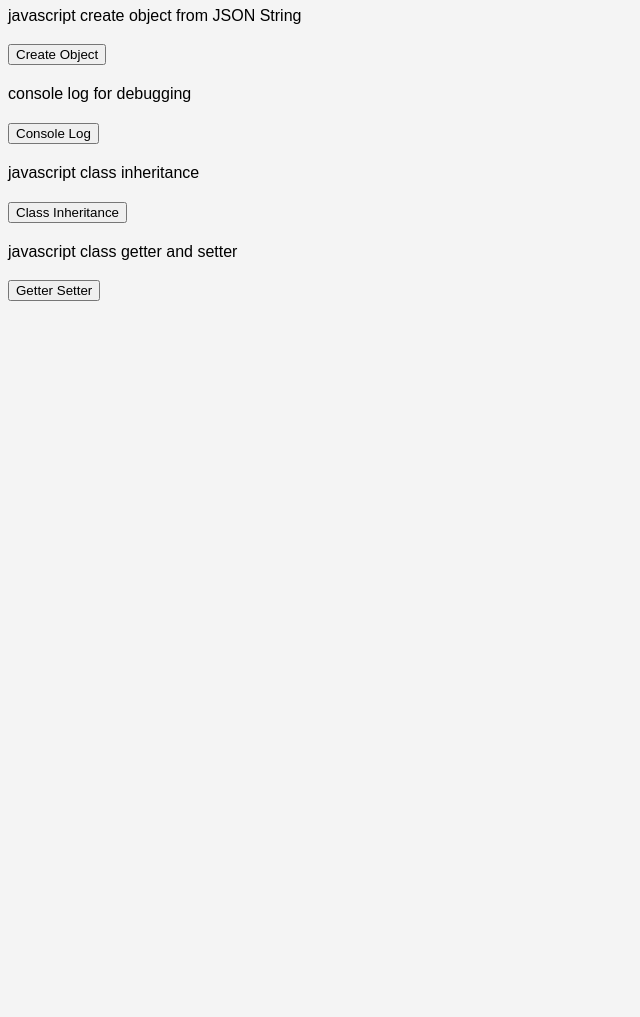
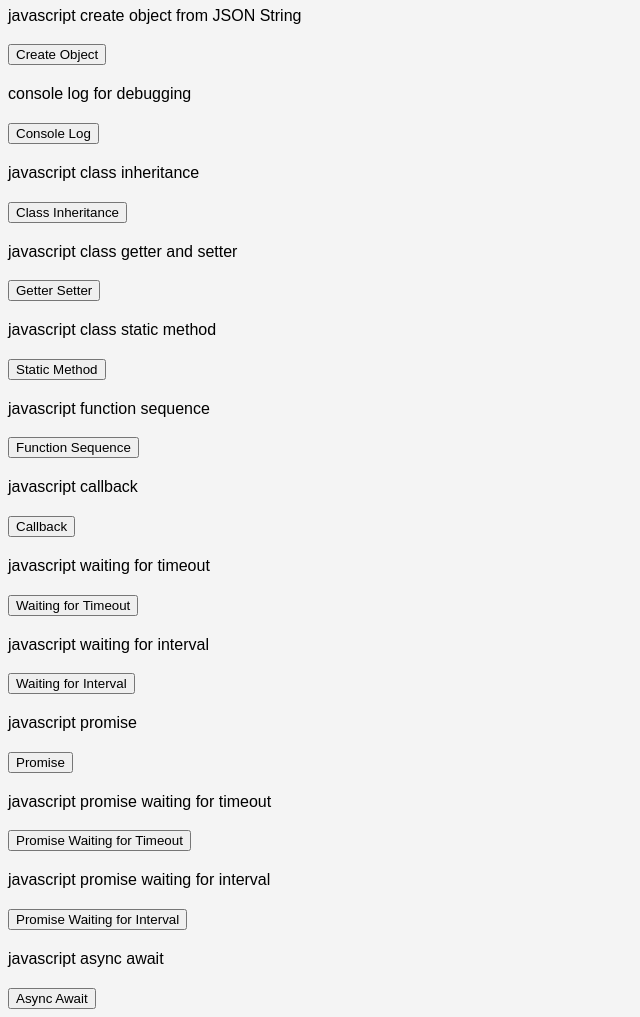
Before and after one commit to PrakarnJ/web_learn, a plain HTML site: page index.html in a window 1280 px wide. Shown: the part 3882-4899 px from the top of the page, without its empty margins (0-640 px from the left). Before the commit the page ends 4191 px from the top, so only its background shows below. Drawn offline with Linux system fonts and the light colour scheme.

Commit message:
Add JavaScript examples demonstrating static methods, function sequences, callbacks, timeouts, intervals, promises, and async/await in index.html

```diff
--- a/index.html
+++ b/index.html
@@ -533,5 +533,127 @@
             document.getElementById("demo40").innerHTML = myCar.carname;
         }
     </script>
+    <p id="demo41">javascript class static method</p>
+    <button onclick="myStaticMethod()">Static Method</button>
+    <script>
+        function myStaticMethod() {
+            class Car {
+                constructor(brand) {
+                    this.carname = brand;
+                }
+                static hello() {
+                    return "Hello!!";
+                }
+            }
+            document.getElementById("demo41").innerHTML = Car.hello();
+        }
+    </script>
+    <p id="demo42">javascript function sequence</p>
+    <button onclick="myFunctionSequence()">Function Sequence</button>
+    <script>
+        function myFunctionSequence() {
+            function myDisplayer(some) {
+                document.getElementById("demo42").innerHTML = some;
+            }
+            function myCalculator(num1, num2) {
+                let sum = num1 + num2;
+                return sum;
+            }
+            myDisplayer(myCalculator(5, 5));
+            myDisplayer(myCalculator(5, 10));
+        }
+    </script>
+    <p id="demo43">javascript callback</p>
+    <button onclick="myCalculator(5, 5, myDisplayer)">Callback</button>
+    <script>
+        function myCalculator(num1, num2, myCallback) {
+            let sum = num1 + num2;
+            myCallback(sum);
+        }
+        function myDisplayer(some) {
+            document.getElementById("demo43").innerHTML = some;
+        }
+    </script>
+    <p id="demo44">javascript waiting for timeout</p>
+    <button onclick="myDisplayAfterTimeout()">Waiting for Timeout</button>
+    <script>
+        function myDisplayAfterTimeout() {
+            setTimeout(myDisplayer, 3000, "Hello World");
+        }
+        function myDisplayer(some) {
+            document.getElementById("demo44").innerHTML = some;
+        }
+    </script>
+    <p id="demo45">javascript waiting for interval</p>
+    <button onclick="myDisplayAfterInterval()">Waiting for Interval</button>
+    <script>
+        function myDisplayAfterInterval() {
+            setInterval(myDisplayer, 1000);
+            function myDisplayer() {
+                let d = new Date();
+                document.getElementById("demo45").innerHTML = d.getHours() + ":" + d.getMinutes() + ":" + d.getSeconds();
+            }
+        }
+    </script>
+    <p id="demo46">javascript promise</p>
+    <button onclick="myPromise()">Promise</button>
+    <script>
+        function myPromise() {
+            let myPromise = new Promise(function(myResolve, myReject) {
+                let x = 0;
+                if (x == 0) {
+                    myResolve("OK");
+                } else {
+                    myReject("Error");
+                }
+            });
+            myPromise.then(
+                function(value) {myDisplayer(value);},
+                function(error) {myDisplayer(error);}
+            );
+            function myDisplayer(some) {
+                document.getElementById("demo46").innerHTML = some;
+            }
+        }
+    </script>
+    <p id="demo47">javascript promise waiting for timeout</p>
+    <button onclick="myPromiseWaitingForTimeout()">Promise Waiting for Timeout</button>
+    <script>
+        function myPromiseWaitingForTimeout() {
+            let myPromise = new Promise(function(myResolve, myReject) {
+                setTimeout(function() {myResolve("I love you!");}, 3000);
+            });
+            myPromise.then(function(value) {
+                document.getElementById("demo47").innerHTML = value;
+            });
+        }
+    </script>
+    <p id="demo48">javascript promise waiting for interval</p>
+    <button onclick="myPromiseWaitingForInterval()">Promise Waiting for Interval</button>
+    <script>
+        function myPromiseWaitingForInterval() {
+            let myPromise = new Promise(function(myResolve, myReject) {
+                setInterval(function() {myResolve("I love you!");}, 1000);
+            });
+            myPromise.then(function(value) {
+                let d = new Date();
+                document.getElementById("demo48").innerHTML = d.getHours() + ":" + d.getMinutes() + ":" + d.getSeconds() + " " + value;
+            });
+        }
+    </script>
+    <p id="demo49">javascript async await</p>
+    <button onclick="myAsyncAwait()">Async Await</button>
+    <script>
+        function myAsyncAwait() {
+            async function myDisplay() {
+                let myPromise = new Promise(function(myResolve, myReject) {
+                    setTimeout(function() {myResolve("I love you!");}, 3000);
+                });
+                let result = await myPromise;
+                document.getElementById("demo49").innerHTML = result;
+            }
+            myDisplay();
+        }
+    </script>
     </body>
 </html>
```
